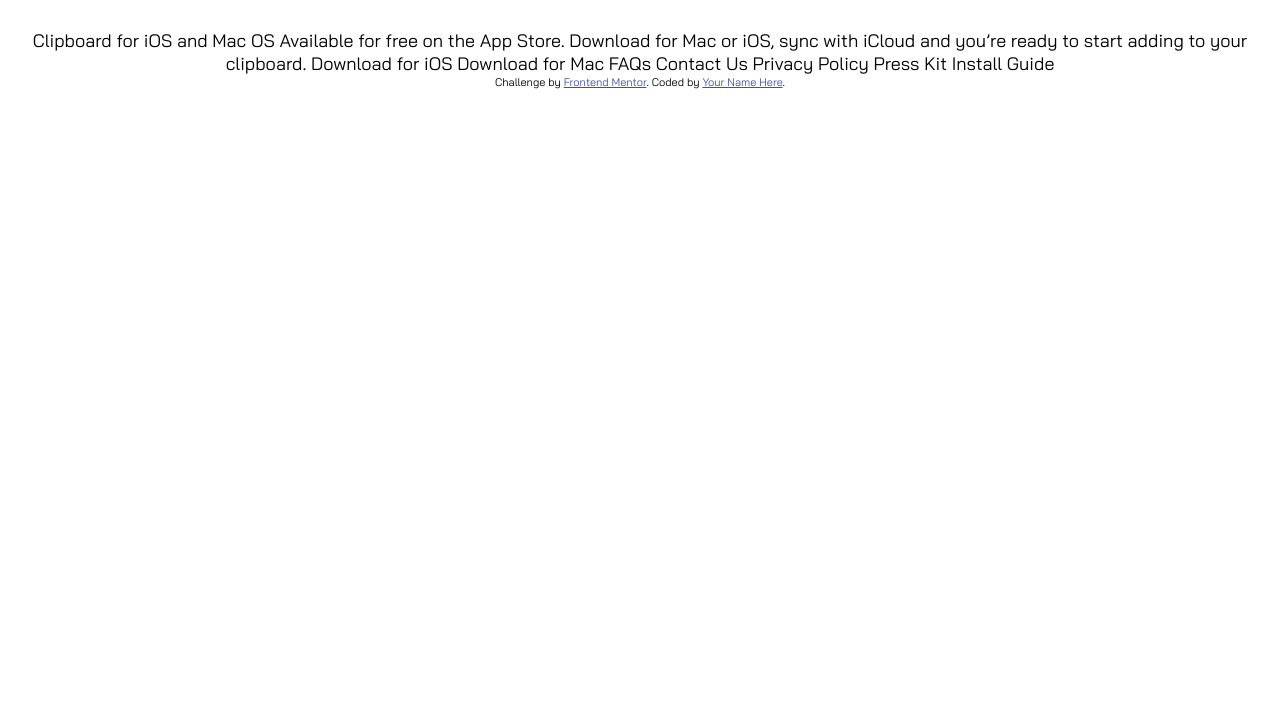
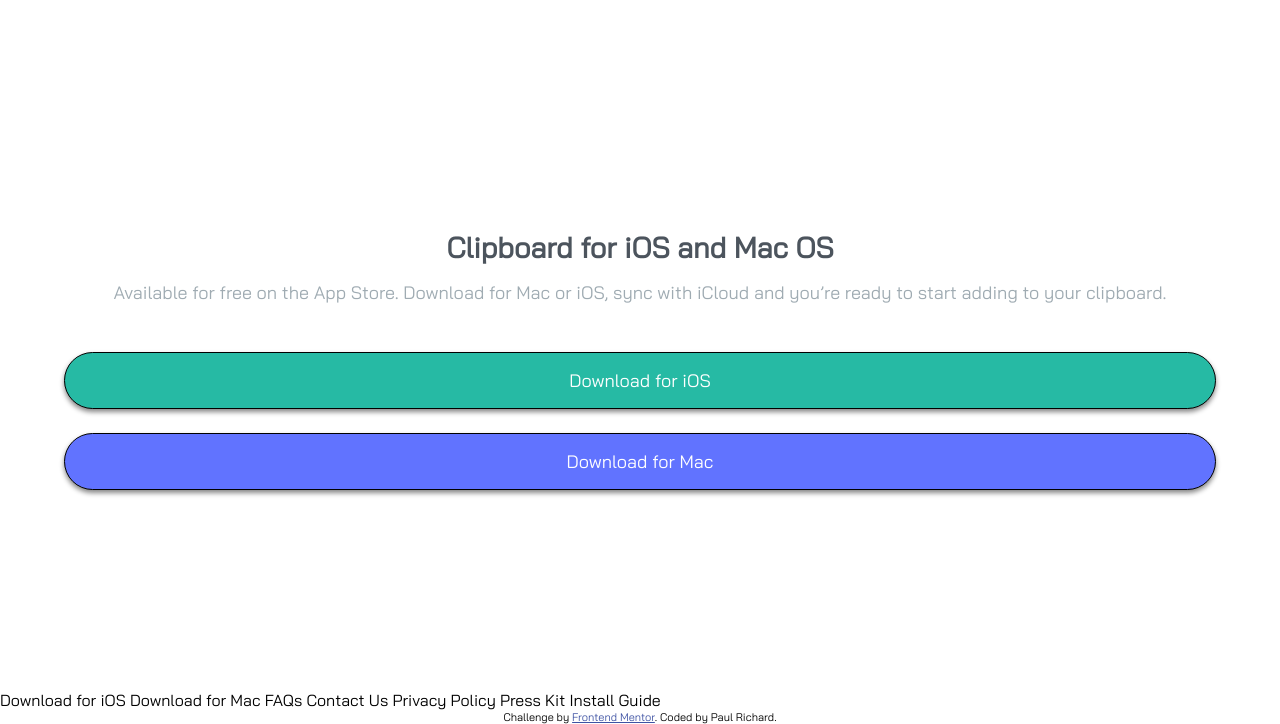
Before and after one commit to NoCared/Frontend_Master_One, a plain HTML site: page index.html in a window 1280 px wide. Shown: the part 5528-6252 px from the top of the page. Before the commit the page ends 5617 px from the top, so only its background shows below. Drawn offline with Linux system fonts and the light colour scheme.

Commit message:
ADD - Section down download

```diff
--- a/assets/css/style.css
+++ b/assets/css/style.css
@@ -64,7 +64,7 @@ h3{
     font-size: 1.5rem;
 }
 
-#functionality, #access, #workflow {
+#functionality, #access, #workflow, #partner, #downloadDown {
     width: 90%;
     margin: 25vh auto;
 }
@@ -80,11 +80,11 @@ h3{
     border: 1px black solid;
 }
 
-#iosDownloadButton {
+.iosDownloadButton {
     background-color: hsl(171, 66%, 44%);
 }
 
-#macDownloadButton {
+.macDownloadButton {
     background-color: hsl(233, 100%, 69%);
 }
 
@@ -154,3 +154,9 @@ h3{
     width: 100%;
     margin: 2rem;
 }
+
+/* DOWNLOAD DOWN - Section */
+
+#downloadDown p {
+    margin: 1rem 0 3rem 0;
+}
--- a/index.html
+++ b/index.html
@@ -40,8 +40,8 @@
         Instantly access your clipboard on all your devices.
       </p>
 
-      <div class="button" id="iosDownloadButton">Download for iOS</div>
-      <div class="button" id="macDownloadButton">Download for Mac</div>
+      <div class="button iosDownloadButton">Download for iOS</div>
+      <div class="button macDownloadButton">Download for Mac</div>
     </section>
 
     <section id="functionality">
@@ -178,17 +178,28 @@
 
     </section>
 
-    Clipboard
-    for iOS and Mac OS Available for free on the App Store. Download for Mac
-    or iOS, sync with iCloud and you’re ready to start adding to your
-    clipboard. Download for iOS Download for Mac FAQs Contact Us Privacy
+    <section id="downloadDown">
+      <h2>Clipboard for iOS and Mac OS</h2>
+      <p>
+        Available for free on the App Store. Download for Mac
+        or iOS, sync with iCloud and you’re ready to start adding to your
+        clipboard.
+      </p>
+      <div class="button iosDownloadButton">Download for iOS</div>
+      <div class="button macDownloadButton">Download for Mac</div>
+    </section>
+
+
+  </main>
+
+  <footer>
+
+    Download for iOS Download for Mac FAQs Contact Us Privacy
     Policy Press Kit Install Guide
-  </main>
-  <footer>
     <p class="attribution">
       Challenge by
-      <a href="https://www.frontendmentor.io?ref=challenge" target="_blank">Frontend Mentor</a>. Coded by <a
-        href="#">Your Name Here</a>.
+      <a href="https://www.frontendmentor.io?ref=challenge" target="_blank">
+        Frontend Mentor</a>. Coded by Paul Richard</a>.
     </p>
   </footer>
 </body>
```
